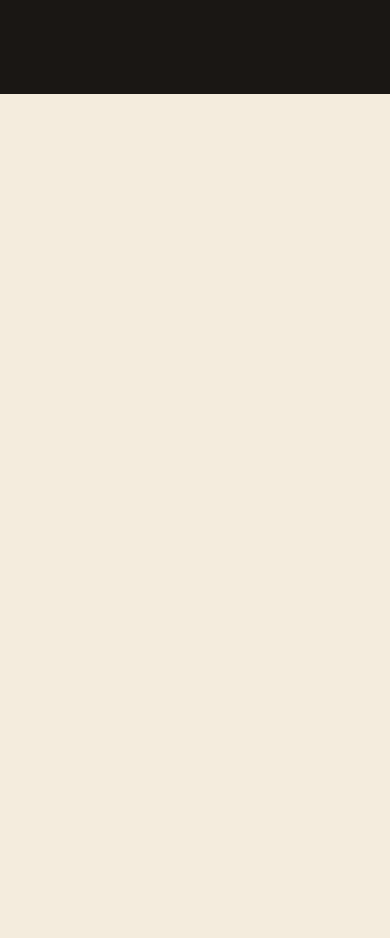
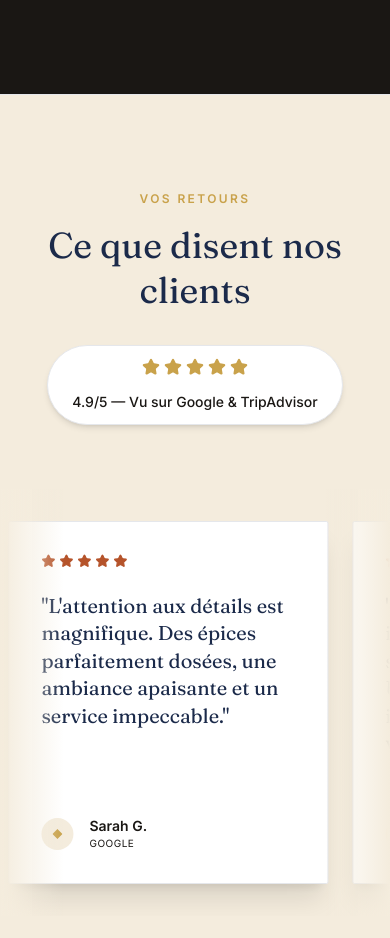
Before and after one commit to amino12345678910/coinnmarghoum, a Next.js app: page / in a window 390 px wide. Shown: the part 7236-8174 px from the top of the page. Before the commit the page ends 7330 px from the top, so only its background shows below. Built offline with nearby package versions, Linux system fonts and the light colour scheme.

Commit message:
feat: build reviews and social proof section with infinite marquee (Prompt 6)

```diff
--- a/src/app/page.tsx
+++ b/src/app/page.tsx
@@ -2,6 +2,7 @@ import Hero from "@/components/sections/Hero";
 import Story from "@/components/sections/Story";
 import SignatureMenu from "@/components/sections/SignatureMenu";
 import Gallery from "@/components/sections/Gallery";
+import Reviews from "@/components/sections/Reviews";
 
 export default function Home() {
   return (
@@ -10,6 +11,7 @@ export default function Home() {
       <Story />
       <SignatureMenu />
       <Gallery />
+      <Reviews />
     </main>
   );
 }
--- /dev/null
+++ b/src/components/sections/Reviews.tsx
@@ -0,0 +1,106 @@
+"use client";
+
+import { Star } from "lucide-react";
+import Reveal from "@/components/ui/Reveal";
+
+const reviews = [
+  {
+    id: 1,
+    author: "Mehdi K.",
+    source: "TripAdvisor",
+    quote: "Un véritable voyage culinaire. Le meilleur couscous de La Marsa, servi dans un cadre authentique et incroyablement chaleureux.",
+    rating: 5,
+  },
+  {
+    id: 2,
+    author: "Sarah G.",
+    source: "Google",
+    quote: "L'attention aux détails est magnifique. Des épices parfaitement dosées, une ambiance apaisante et un service impeccable.",
+    rating: 5,
+  },
+  {
+    id: 3,
+    author: "Lucas M.",
+    source: "TripAdvisor",
+    quote: "L'Ojja Merguez m'a instantanément rappelé les saveurs de mon enfance. Une adresse absolument incontournable pour la vraie cuisine tunisienne.",
+    rating: 5,
+  },
+];
+
+// Duplicate items enough times to ensure seamless infinite scroll
+const marqueeItems = [...reviews, ...reviews, ...reviews, ...reviews];
+
+export default function Reviews() {
+  return (
+    <section className="bg-cream py-24 md:py-32 w-full overflow-hidden border-t border-brass/10 relative">
+      <div className="container mx-auto px-6 md:px-12 lg:px-24 max-w-7xl relative z-20">
+        <Reveal>
+          <div className="flex flex-col items-center text-center mb-16">
+            <span className="text-xs font-semibold tracking-[0.2em] text-brass uppercase mb-4 block">
+              VOS RETOURS
+            </span>
+            <h2 className="font-heading text-4xl md:text-5xl lg:text-6xl text-deep-blue leading-tight mb-8">
+              Ce que disent nos clients
+            </h2>
+
+            {/* Aggregate Trust Bar */}
+            <div className="inline-flex flex-col md:flex-row items-center gap-4 bg-white px-6 py-3 rounded-full shadow-md shadow-charcoal/5 border border-charcoal/5">
+              <div className="flex gap-1">
+                {[...Array(5)].map((_, i) => (
+                  <Star key={i} size={18} className="fill-brass text-brass" />
+                ))}
+              </div>
+              <span className="text-charcoal/70 text-sm font-medium">4.9/5 — Vu sur Google & TripAdvisor</span>
+            </div>
+          </div>
+        </Reveal>
+      </div>
+
+      {/* Marquee Container */}
+      <div className="relative w-full overflow-hidden flex py-8 group">
+        {/* Fading Edges */}
+        <div className="absolute inset-y-0 left-0 w-16 md:w-48 bg-gradient-to-r from-cream to-transparent z-10 pointer-events-none" />
+        <div className="absolute inset-y-0 right-0 w-16 md:w-48 bg-gradient-to-l from-cream to-transparent z-10 pointer-events-none" />
+
+        <div
+          className="flex gap-6 md:gap-8 px-4 w-max animate-marquee hover:[animation-play-state:paused] transition-all duration-300 ease-out"
+        >
+          {marqueeItems.map((review, i) => (
+            <div
+              key={`${review.id}-${i}`}
+              className="w-[320px] md:w-[480px] h-full flex-shrink-0 bg-white p-8 md:p-10 rounded-sm shadow-xl shadow-charcoal/5 flex flex-col justify-between border border-charcoal/5 hover:-translate-y-2 hover:shadow-2xl transition-all duration-500 cursor-default"
+            >
+              <div>
+                <div className="flex gap-1 mb-6">
+                  {[...Array(review.rating)].map((_, idx) => (
+                    <Star key={idx} size={14} className="fill-terracotta text-terracotta" />
+                  ))}
+                </div>
+                <p className="font-heading text-xl md:text-2xl text-deep-blue leading-snug mb-8">
+                  &quot;{review.quote}&quot;
+                </p>
+              </div>
+
+              <div className="flex items-center gap-4 mt-auto">
+                {/* Margoum Diamond Divider */}
+                <div className="w-8 h-8 flex items-center justify-center bg-cream rounded-full shrink-0">
+                  <svg width="10" height="10" viewBox="0 0 24 24" fill="var(--brass)">
+                    <path d="M12 0 L24 12 L12 24 L0 12 Z" />
+                  </svg>
+                </div>
+
+                <div className="flex flex-col">
+                  <span className="font-semibold text-charcoal text-sm">{review.author}</span>
+                  <span className="text-[10px] md:text-xs text-charcoal/50 uppercase tracking-wider">{review.source}</span>
+                </div>
+              </div>
+            </div>
+          ))}
+        </div>
+      </div>
+
+      {/* Background graphic */}
+      <div className="absolute top-1/2 left-1/2 -translate-x-1/2 -translate-y-1/2 w-[800px] h-[800px] bg-margoum-pattern opacity-5 mix-blend-overlay pointer-events-none rounded-full blur-[100px]" />
+    </section>
+  );
+}
--- a/tailwind.config.ts
+++ b/tailwind.config.ts
@@ -25,6 +25,10 @@ const config: Config = {
         "margoum-pattern": "var(--margoum-pattern)",
       },
       keyframes: {
+        marquee: {
+          "0%": { transform: "translateX(0%)" },
+          "100%": { transform: "translateX(-50%)" },
+        },
         "scroll-thread": {
           "0%": { transform: "scaleY(0)", transformOrigin: "top" },
           "50%": { transform: "scaleY(1)", transformOrigin: "top" },
@@ -33,6 +37,7 @@ const config: Config = {
         },
       },
       animation: {
+        marquee: "marquee 40s linear infinite",
         "scroll-thread": "scroll-thread 2.5s cubic-bezier(0.77, 0, 0.175, 1) infinite",
       },
     },
```
